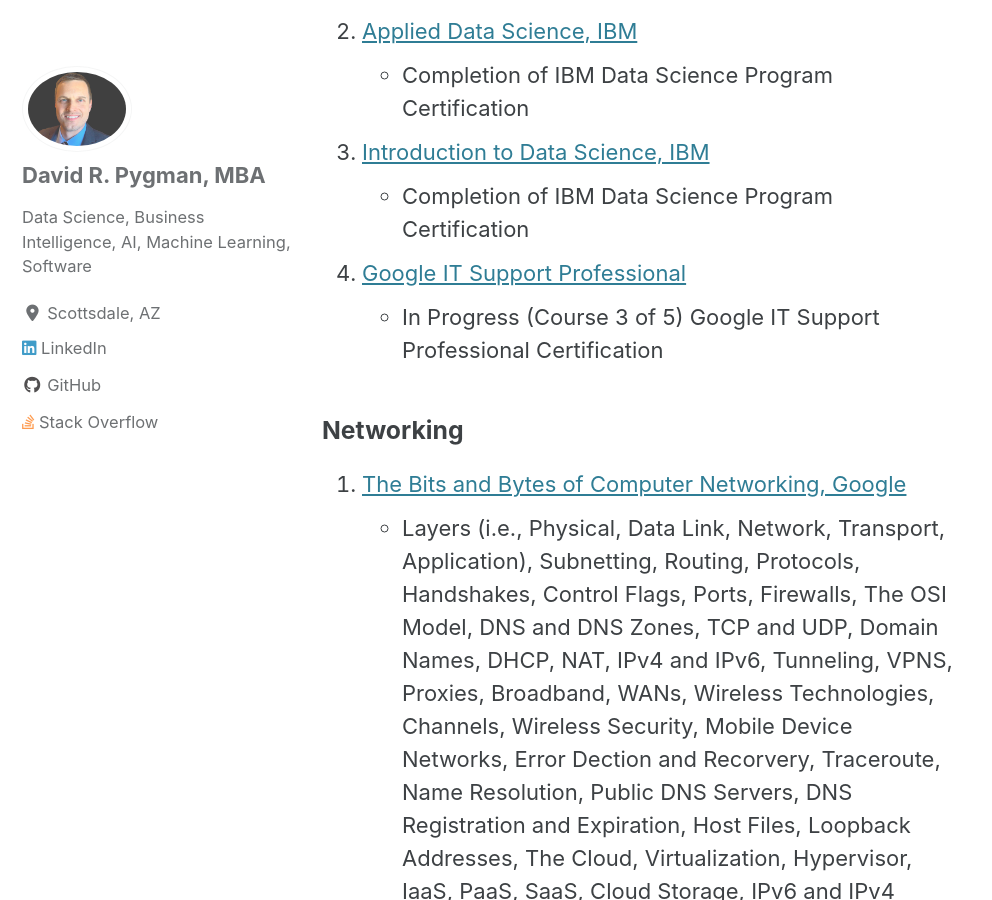
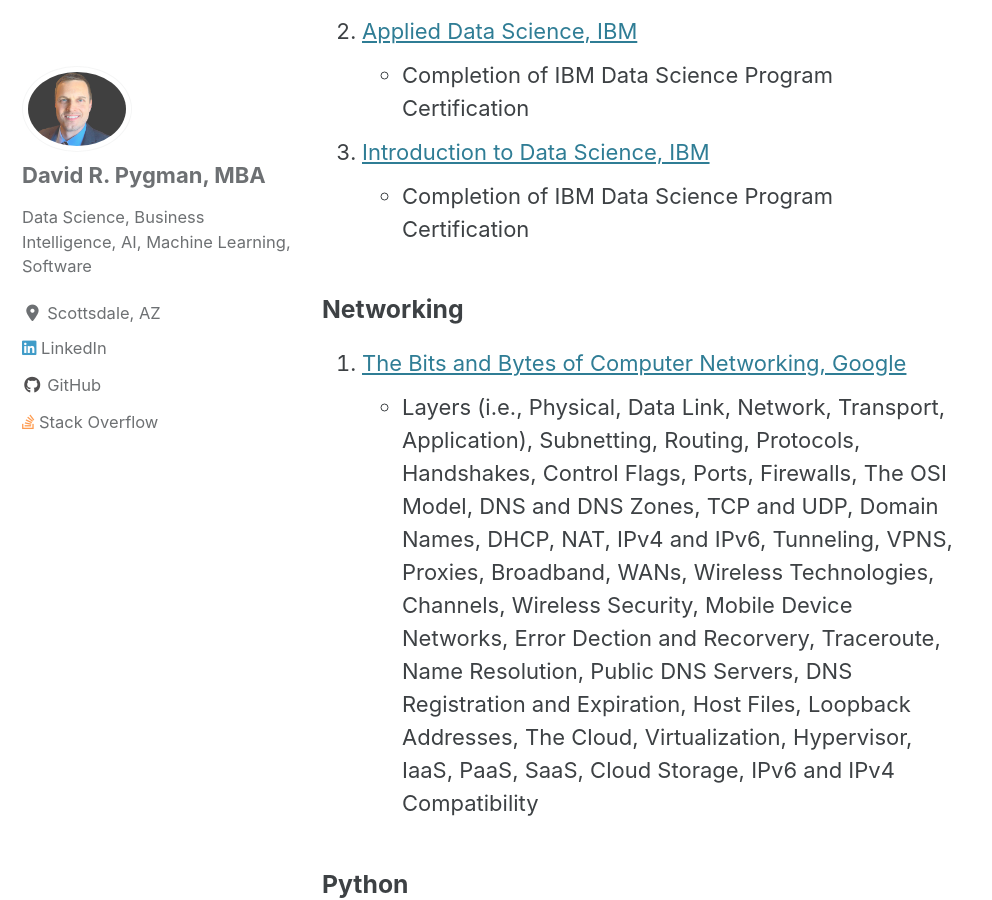
Before and after one commit to dpygman/dpygman.github.io, a Jekyll site: the page built from _pages/certificates.md, in a window 1280 px wide and 900 px high, scrolled down 441 px. Shown: the whole window, without its empty margins (0-992 px from the left). Built offline with Jekyll 4.4.1, drawn with Linux system fonts in a browser that asks for light colours; cached includes are drawn as plain includes; nearby versions of some CDN libraries.

Commit message:
Removed Google IT Support Specialist progress

```diff
--- a/_pages/certificates.md
+++ b/_pages/certificates.md
@@ -14,8 +14,6 @@
    - Completion of IBM Data Science Program Certification
 3. [Introduction to Data Science, IBM](https://www.coursera.org/account/accomplishments/specialization/certificate/HVW2WDUSW2AZ "Introduction to Data Science, IBM")
    - Completion of IBM Data Science Program Certification
-4. [Google IT Support Professional](https://www.coursera.org/professional-certificates/google-it-support?skipBrowseRedirect=true "IT Support Professional")
-   - In Progress (Course 3 of 5) Google IT Support Professional Certification
 
 ### Networking
 1. [The Bits and Bytes of Computer Networking, Google](https://www.coursera.org/account/accomplishments/certificate/NYZHHA3D69P7 "The Bits and Bytes of Computer Networking, Google")
```
